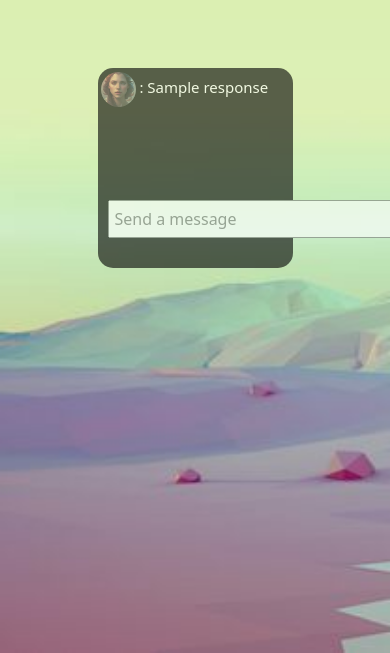
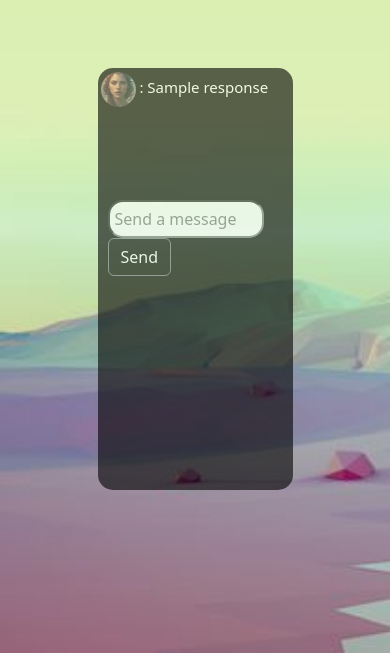
Before and after one commit to samay15jan/Homepage, a Flask app: template templates/index.html in a window 390 px wide. Shown: the part 191-844 px from the top of the page. Run offline with Flask 3, Linux system fonts and the light colour scheme; the template is opened without the code that fills it: most values are stand-ins (such as "Sample title", 1, 10 or a date in 2020); some libraries are stand-ins or nearby versions.

Commit message:
Update index.html

```diff
--- a/templates/index.html
+++ b/templates/index.html
@@ -83,13 +83,57 @@
             width: 50%;
             padding: 20px;
             margin-left: 25%;
+            overflow: auto;
         }
 
-    .logo{
+        .message-bar{
+            padding: 5px;
+            width: 590px;
+            outline: none;
+            border-radius: 15px;
+        }
+
+        .input-bar {
+            width: 200%;
+            margin-top: 90px;
+            margin-left: 10px;
+        }
+
+        @media (max-width: 480px){
+            .flex-container1 {
+                flex-direction: column;
+                border-radius: 15px;
+            }
+
+            .message-bar{
+                width:100%;
+                outline: none;
+                border-radius: 15px;
+            }
+
+
+            .flex-container {
+                flex-direction: column;
+                display: flex;
+                background-color: black;
+                height: 50%;
+                width: 50%;
+                color: white;
+                opacity: 0.6;
+                border-radius: 15px
+            }
+
+            .input-bar {
+                width:80%;
+            }
+        }
+
+        .avatar-section{
             border-radius: 50%;
             width: 35px;
             margin-top: 1px;
         }
+
         body, html {height:100%;}
         div.wrap {height:100%; overflow:hidden;}
         body {overflow: hidden; }
@@ -103,16 +147,16 @@
   <script async src="https://cse.google.com/cse.js?cx=61342ac624e284806">
   </script>
   <div class="flex-container1">
-  <div  class="gcse-searchbox-only"></div>
+    <div class="gcse-searchbox-only"></div>
   </div>
 
 
     <div class="flex-container">
       <div>
-        <p style="padding: 3px;" class="text"><img src="https://github.com/samay15jan/homepage/blob/main/bg/logo.jpg?raw=true" class="logo"> : {{ response }}</p>
-        <form method="POST" action="/process">
-          <div style="width: 200%; margin-top: 90px; margin-left: 10px;">
-            <input type="send" name="input" placeholder="Send a message" autocomplete="off" style="padding: 5px; width: 590px;">
+        <p style="padding: 3px;" class="text"><img src="https://github.com/samay15jan/homepage/blob/main/bg/logo.jpg?raw=true" class="avatar-section"> : {{ response }}</p>
+        <form method="POST" action="/process" style="word-wrap: break-word;">
+          <div class="input-bar">
+            <input type="send" autofocus name="input" placeholder="Send a message" autocomplete="off" class="message-bar"></input>
             <button type="submit" class="btn btn-outline-secondary" style="color: white;">Send</button>
           </div>
         </form>
@@ -120,5 +164,4 @@
     </div>
 
 </body>
-
 </html>
```
Lines whose indentation alone changed are shown as unchanged.
